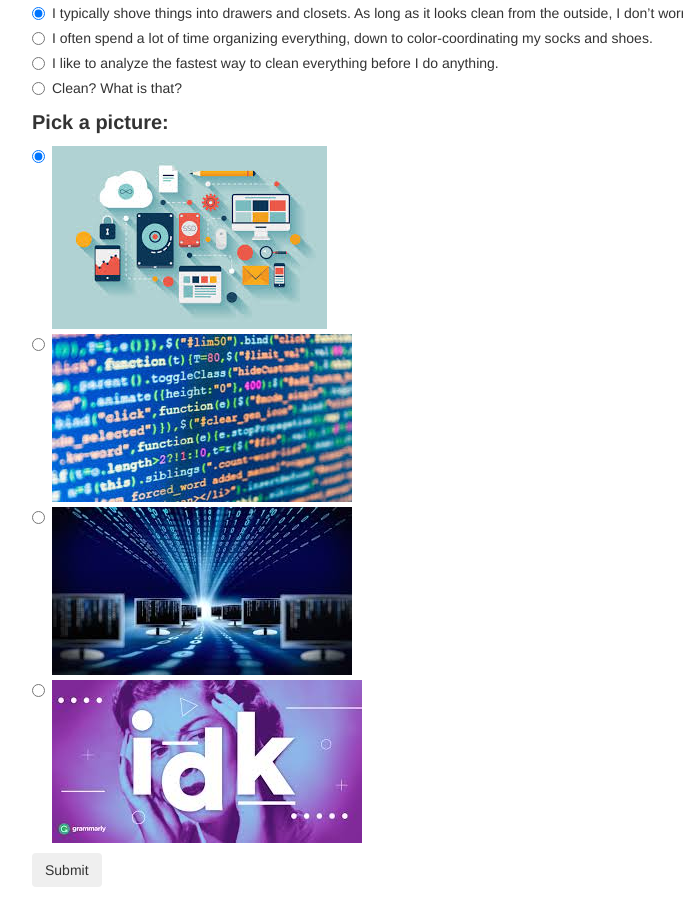
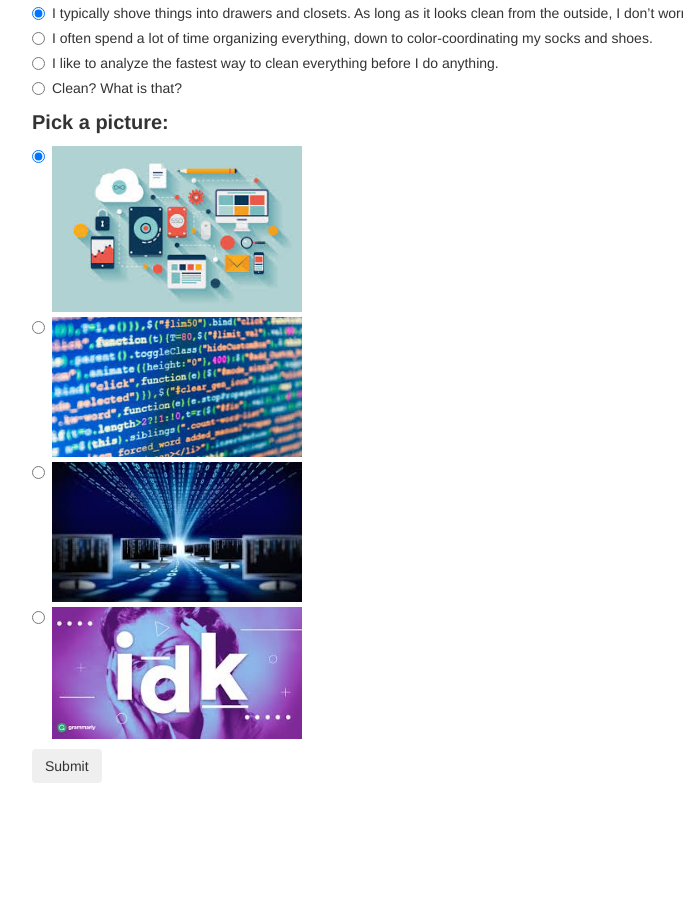
Before and after one commit to jbellwaite/intro-wk3-code-review-track, a plain HTML site: page index.html in a window 1280 px wide. Shown: the part 876-1783 px from the top of the page, without its empty margins (38-721 px from the left). After the commit the page ends 1679 px from the top, so only its background shows below. Drawn offline with Linux system fonts and the light colour scheme.

Commit message:
change css style to all images to max-width:250px, in order to best render all images within the page

```diff
--- a/css/styles.css
+++ b/css/styles.css
@@ -1,5 +1,5 @@
 img {
-
+  max-width: 250px
 }
 p {
   font-weight: bold;
```
